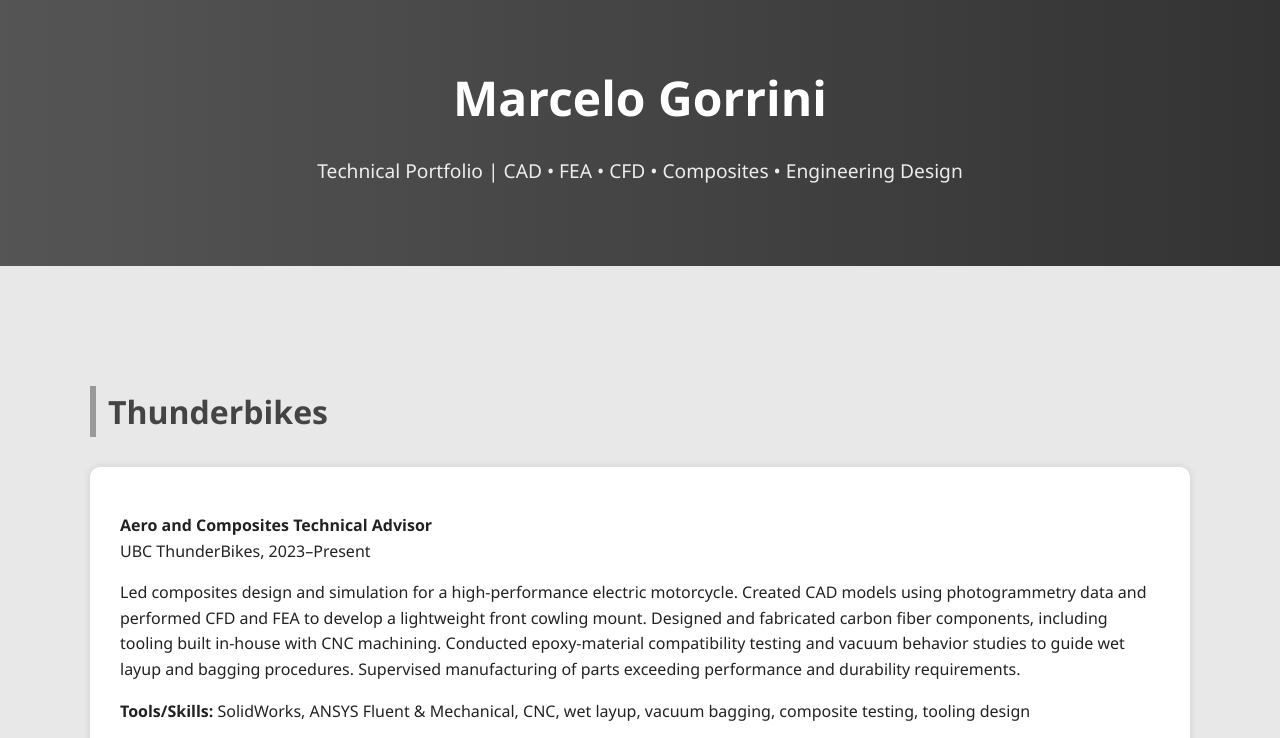
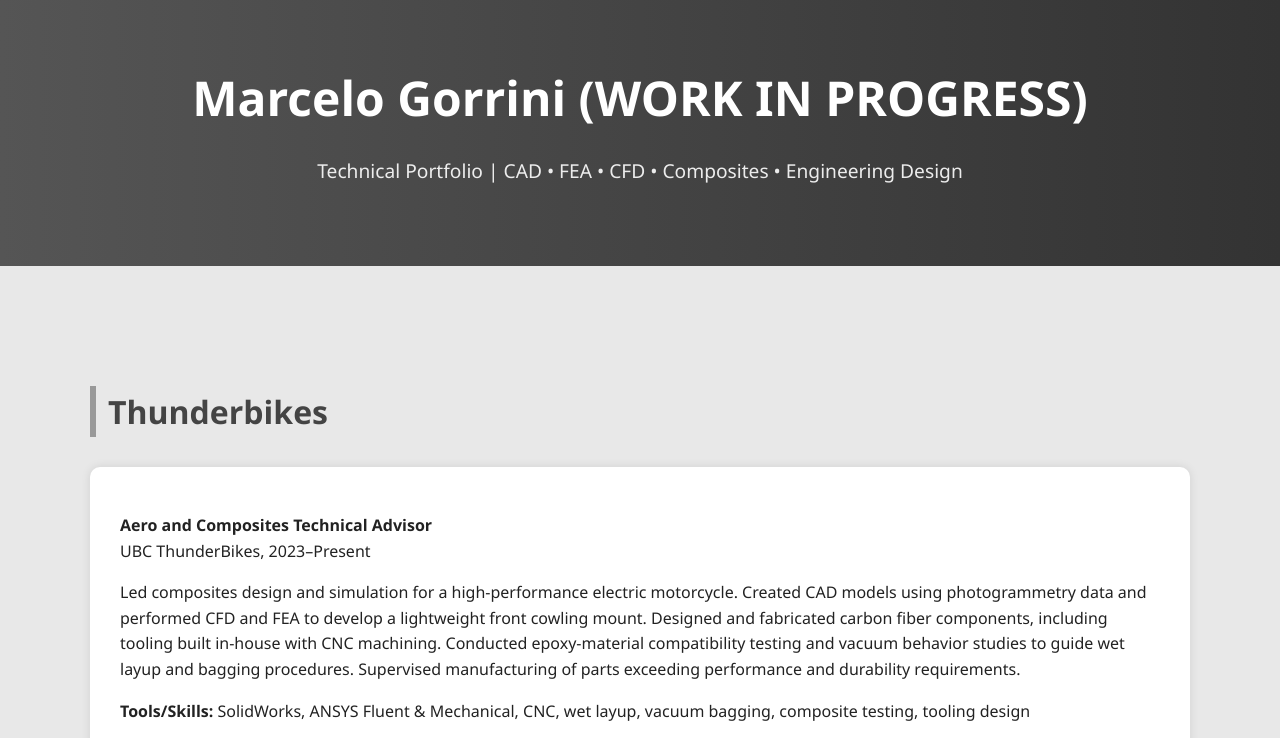
Before and after one commit to gorrinim/Techincal-Portfolio-, a plain HTML site: page docs/index.html in a window 1280 px wide. Shown: the top 738 px of the page. Drawn offline with Linux system fonts and the light colour scheme.

Commit message:
Update index.html

```diff
--- a/docs/index.html
+++ b/docs/index.html
@@ -3,7 +3,7 @@
 <head>
   <meta charset="UTF-8">
   <meta name="viewport" content="width=device-width, initial-scale=1.0">
-  <title>Marcelo Gorrini - Technical Portfolio - WORK IN PROGRESS</title>
+  <title>Marcelo Gorrini - Technical Portfolio</title>
   <style>
     body {
       margin: 0;
@@ -63,7 +63,7 @@
 <body>
 
 <header>
-  <h1>Marcelo Gorrini</h1>
+  <h1>Marcelo Gorrini (WORK IN PROGRESS)</h1>
   <p>Technical Portfolio | CAD • FEA • CFD • Composites • Engineering Design</p>
 </header>
 
```
